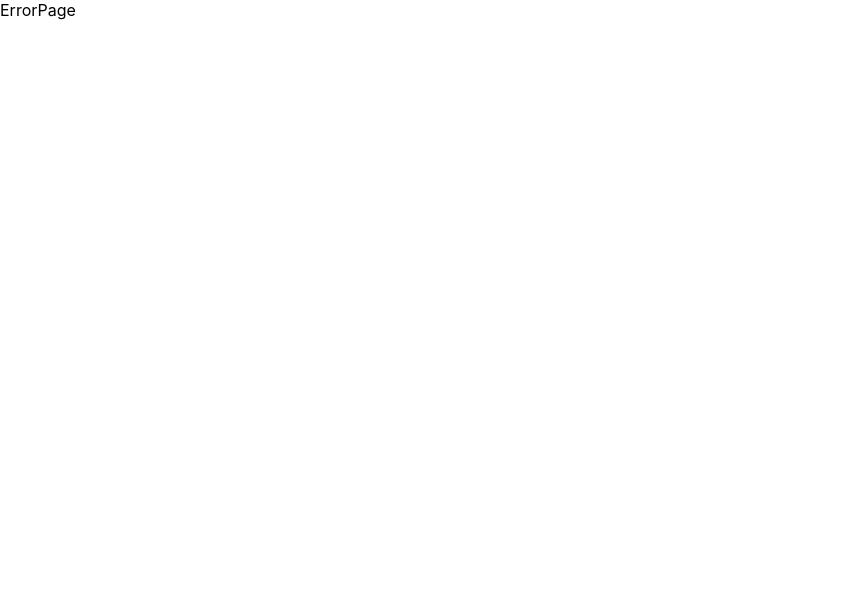
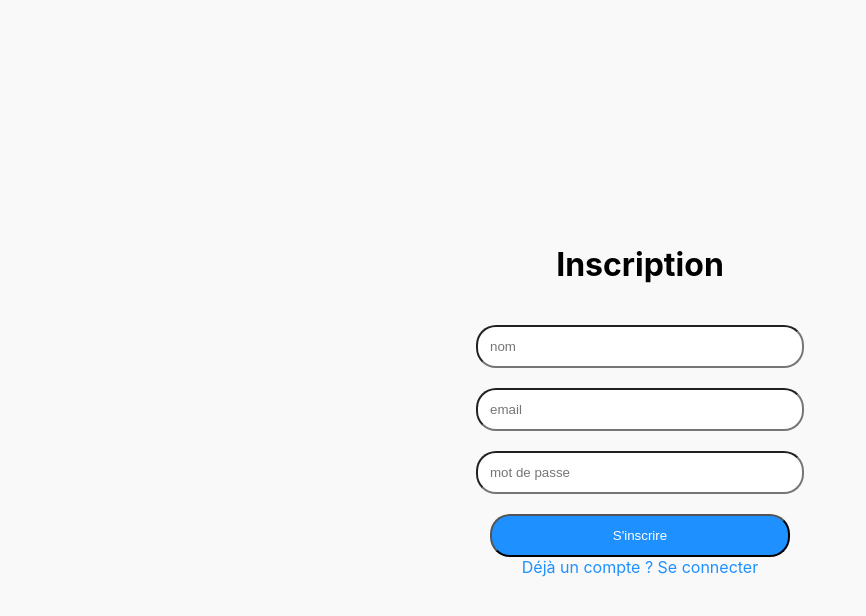
Before and after one commit to OthmaneB-Pro/blogtech_front, a React (Create React App) app: page /home in a window 1280 px wide. Shown: the top 616 px of the page, without its empty margins (0-866 px from the left). Built offline with nearby package versions, Linux system fonts and the light colour scheme.

Commit message:
✨ New routes for homePage

```diff
--- a/src/App.tsx
+++ b/src/App.tsx
@@ -8,6 +8,7 @@ export default function App() {
       <Routes>
         <Route element={<ErrorPage />} path="*"></Route>
         <Route element={<LoginPage />} path="/"></Route>
+        <Route element={<LoginPage />} path="/home"></Route>
       </Routes>
     </BrowserRouter>
   );
```
